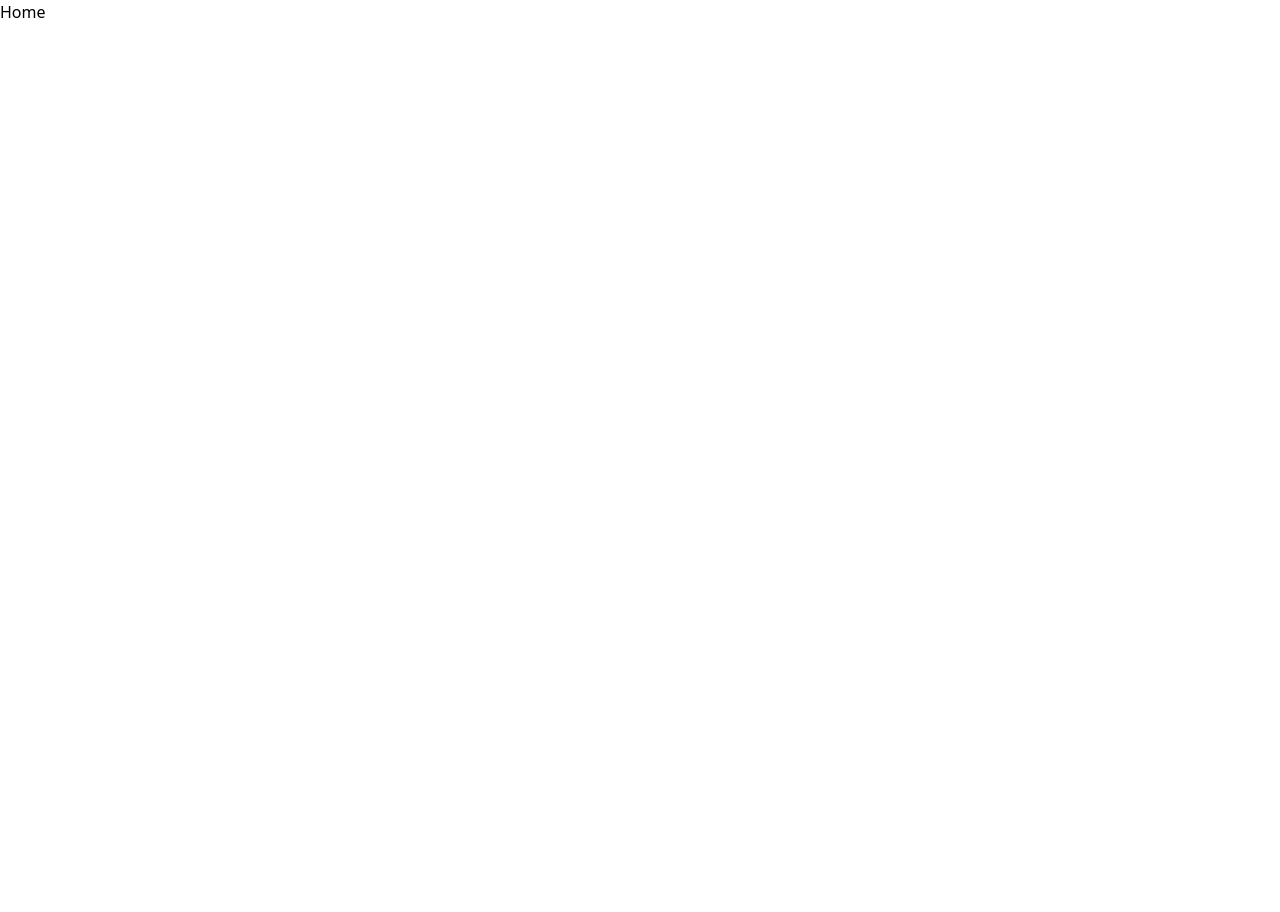
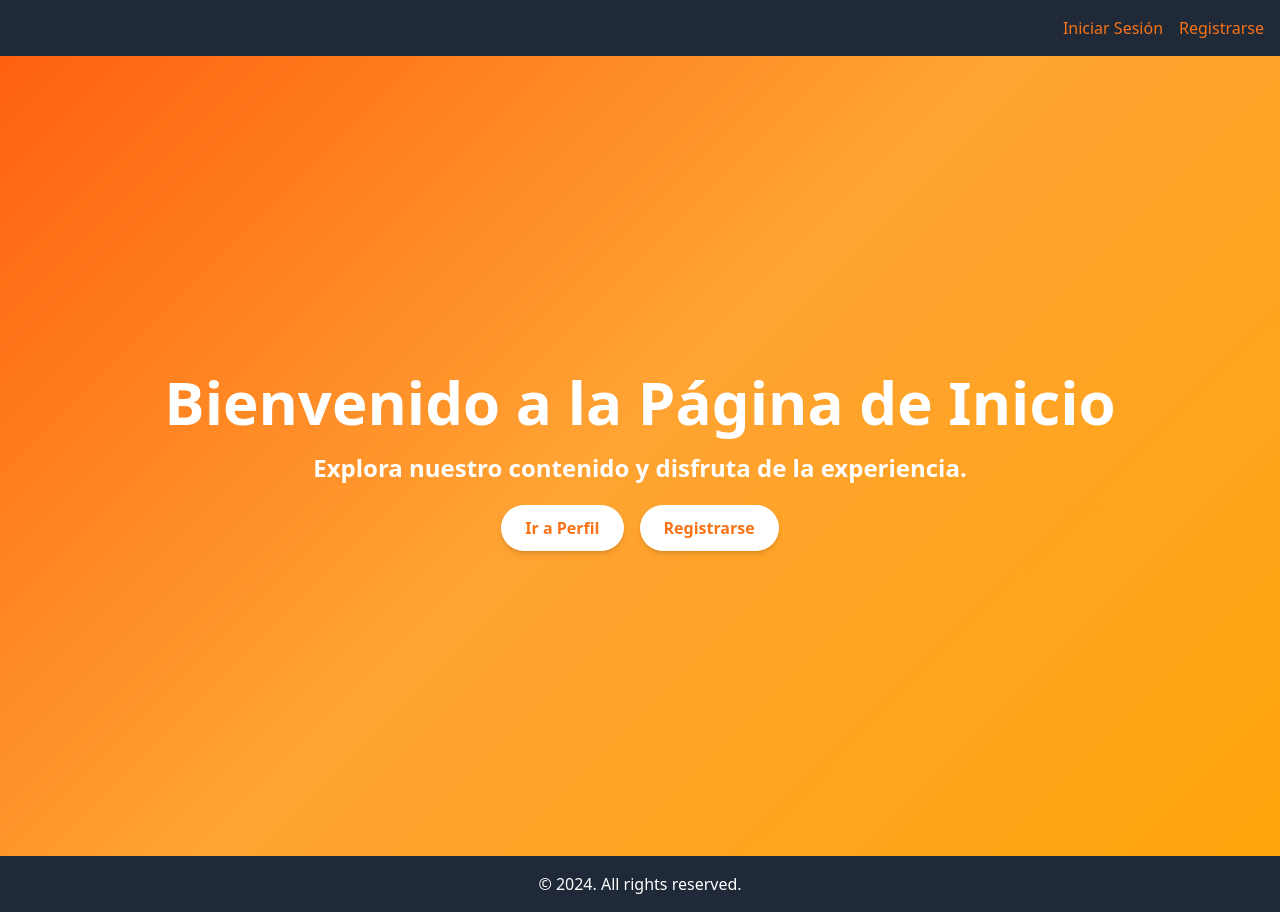
Before and after one commit to Evurian/SimpleTicket, an Angular app in the folder blog_frontend/: page / in a window 1280 px wide. Before the commit the page ends 800 px from the top, so only its background shows below. Built offline with nearby package versions, Linux system fonts and the light colour scheme.

Commit message:
Configurando el home y sus estilos utilizando el framework de tailwind

```diff
--- a/blog_frontend/src/app/components/footer/footer.component.html
+++ b/blog_frontend/src/app/components/footer/footer.component.html
@@ -1 +1,3 @@
-<p>footer works!</p>
+<footer>
+    <p>&copy; 2024. All rights reserved.</p>
+  </footer>
--- a/blog_frontend/src/app/components/header/header.component.html
+++ b/blog_frontend/src/app/components/header/header.component.html
@@ -1 +1,11 @@
-<p>header works!</p>
+<header>
+    <nav>
+      <div class="nav-left">
+        <!-- Otras opciones de navegación aquí -->
+      </div>
+      <div class="nav-right auth-links">
+        <a routerLink="/sign-in">Iniciar Sesión</a>
+        <a routerLink="/sign-up">Registrarse</a>
+      </div>
+    </nav>
+  </header>
--- a/blog_frontend/src/app/components/home/home.component.html
+++ b/blog_frontend/src/app/components/home/home.component.html
@@ -1,3 +1,14 @@
-<section id="homeSection1">
-    <h1>Home</h1>
-</section>
+<app-header></app-header>
+<main>
+  <section id="homeSection1">
+    <div id="homeSection1Container">
+      <h1>Bienvenido a la Página de Inicio</h1>
+      <p>Explora nuestro contenido y disfruta de la experiencia.</p>
+      <div id="homeSection1Link">
+        <a routerLink="/profile">Ir a Perfil</a>
+        <a routerLink="/sign-up">Registrarse</a>
+      </div>
+    </div>
+  </section>
+</main>
+<app-footer></app-footer>
--- a/blog_frontend/src/app/components/home/home.component.ts
+++ b/blog_frontend/src/app/components/home/home.component.ts
@@ -1,10 +1,12 @@
 import { Component } from '@angular/core';
 import { Title } from '@angular/platform-browser';
+import { HeaderComponent } from '../header/header.component';
+import { FooterComponent } from '../footer/footer.component';
 
 @Component({
   selector: 'app-home',
   standalone: true,
-  imports: [],
+  imports: [HeaderComponent, FooterComponent],
   templateUrl: './home.component.html',
 })
 
@@ -15,7 +17,7 @@ export class HomeComponent {
 
   // Init
   ngOnInit(): void {
-    this.titleService.setTitle("Blog | Home");
+    this.titleService.setTitle("Home");
   }
 
 }
--- a/blog_frontend/src/app/components/profile/profile.component.ts
+++ b/blog_frontend/src/app/components/profile/profile.component.ts
@@ -13,7 +13,7 @@ export class ProfileComponent {
   constructor(private titleService: Title) { }
 
   ngOnInit(): void {
-    this.titleService.setTitle("Blog | Profile");
+    this.titleService.setTitle("Profile");
   }
 
 }
--- a/blog_frontend/src/app/components/sign-in/sign-in.component.ts
+++ b/blog_frontend/src/app/components/sign-in/sign-in.component.ts
@@ -43,7 +43,7 @@ export class SignInComponent implements OnInit {
 
   // Init
   ngOnInit(): void {
-    this.titleService.setTitle("Blog | Sign In");
+    this.titleService.setTitle("Sign In");
   }
 
   // Method | Sign In
--- a/blog_frontend/src/app/components/sign-up/sign-up.component.ts
+++ b/blog_frontend/src/app/components/sign-up/sign-up.component.ts
@@ -45,7 +45,7 @@ export class SignUpComponent {
 
   //Init
   ngOnInit(): void {
-    this.titleService.setTitle("Blog | Sign Up");
+    this.titleService.setTitle("Sign Up");
   }
 
   // Method | Sign Up
--- a/blog_frontend/src/styles/layouts/base/_base.sass
+++ b/blog_frontend/src/styles/layouts/base/_base.sass
@@ -3,3 +3,6 @@
   -moz-user-select: none     //Firefox
   -ms-user-select: none      //Internet Explorer/Edge
   user-select: none          //Non-prefixed version, currently supported by Chrome, Edge, Opera and Firefox
+
+body
+  @apply font-sans text-gray-900
--- a/blog_frontend/src/styles/pages/home/_home.sass
+++ b/blog_frontend/src/styles/pages/home/_home.sass
@@ -0,0 +1,48 @@
+///////////////////////// KeyFrames /////////////////////////
+
+@keyframes gradientAnimation
+    0%
+        background-position: 0% 50%
+    50%
+        background-position: 100% 50%
+    100%
+        background-position: 0% 50%
+
+@keyframes reveal
+    0%
+        opacity: 0
+    100%
+        opacity: 1
+
+///////////////////////// Animation /////////////////////////
+
+.textReveal-Animation
+    animation: reveal 1s ease-in-out
+
+////////////////////////// Home //////////////////////////
+
+#homeSection1
+    background: linear-gradient(-45deg, rgba(249, 115, 22, 0.80), rgba(255, 165, 0, 1), rgba(255, 140, 0, 0.80), rgba(255, 69, 0, 1))
+    background-size: 200% 200%
+    animation: gradientAnimation 5s ease infinite
+    @apply text-white min-h-screen flex flex-col justify-center items-center
+    #homeSection1Container
+        @apply container mx-auto text-center p-5
+        h1
+            @apply text-6xl font-bold mb-5
+        p
+            @apply text-2xl mb-8 font-bold
+        #homeSection1Link a
+            @apply bg-white text-orange-500 font-semibold py-3 px-6 mx-2 rounded-full shadow-md transition duration-300 ease-in-out
+        #homeSection1Link a:hover
+            @apply bg-orange-100 transition duration-300
+
+////////////////////////// Header //////////////////////////
+
+header p
+    @apply text-center
+
+////////////////////////// Footer //////////////////////////
+
+footer p
+    @apply text-center
--- a/blog_frontend/src/styles/partials/footer/_footer.sass
+++ b/blog_frontend/src/styles/partials/footer/_footer.sass
@@ -5,5 +5,6 @@
 ////////////////////////// Footer //////////////////////////
 
 footer
-    p
-        @apply text-center
+  @apply bg-gray-800 text-white
+  padding: 1rem
+  text-align: center
--- a/blog_frontend/src/styles/partials/header/_header.sass
+++ b/blog_frontend/src/styles/partials/header/_header.sass
@@ -5,5 +5,15 @@
 ////////////////////////// Header ///////////////////////////
 
 header
-    p
-        @apply text-center
+  @apply bg-gray-800 text-white py-4
+  nav
+    @apply flex justify-between items-center container mx-auto px-4
+    .nav-left
+      @apply flex space-x-4
+    .nav-right
+      @apply flex space-x-4
+      margin-left: auto
+      a
+        @apply text-orange-500 transition duration-300
+        &:hover
+          @apply text-orange-700 transition duration-300
--- a/blog_frontend/src/styles/styles.css
+++ b/blog_frontend/src/styles/styles.css
@@ -186,3 +186,24 @@ footer p {
 #profileSection1 h1 {
   @apply text-center text-white text-2xl pt-10;
 }/*# sourceMappingURL=styles.css.map */
+#homeSection1 {
+  background: linear-gradient(-45deg, rgba(249, 115, 22, 0.8), rgb(255, 165, 0), rgba(255, 140, 0, 0.8), rgb(255, 69, 0));
+  background-size: 200% 200%;
+  animation: gradientAnimation 5s ease infinite;
+  @apply text-white min-h-screen flex flex-col justify-center items-center;
+}
+#homeSection1 #homeSection1Container {
+  @apply container mx-auto text-center p-5;
+}
+#homeSection1 #homeSection1Container h1 {
+  @apply text-6xl font-bold mb-5;
+}
+#homeSection1 #homeSection1Container p {
+  @apply text-2xl mb-8 font-bold;
+}
+#homeSection1 #homeSection1Container #homeSection1Link a {
+  @apply bg-white text-orange-500 font-semibold py-3 px-6 mx-2 rounded-full shadow-md transition duration-300 ease-in-out;
+}
+#homeSection1 #homeSection1Container #homeSection1Link a:hover {
+  @apply bg-orange-100 transition duration-300;
+}
```
